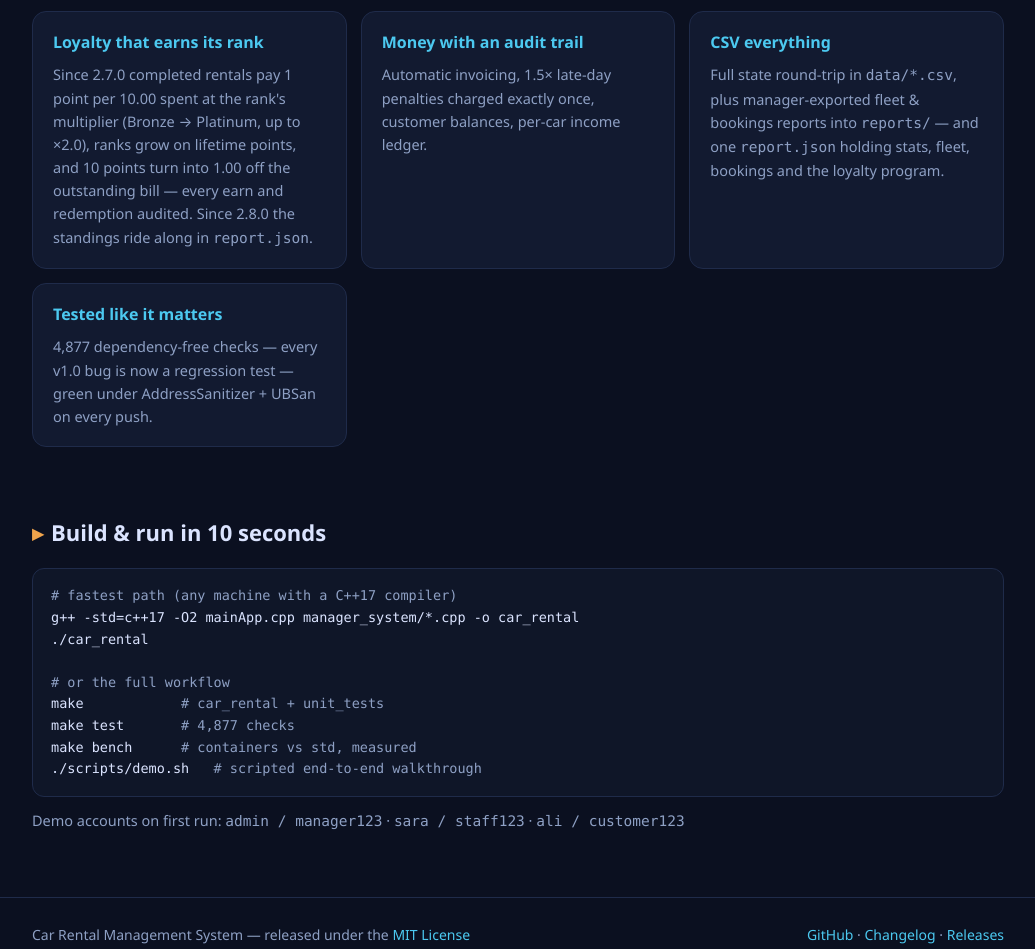
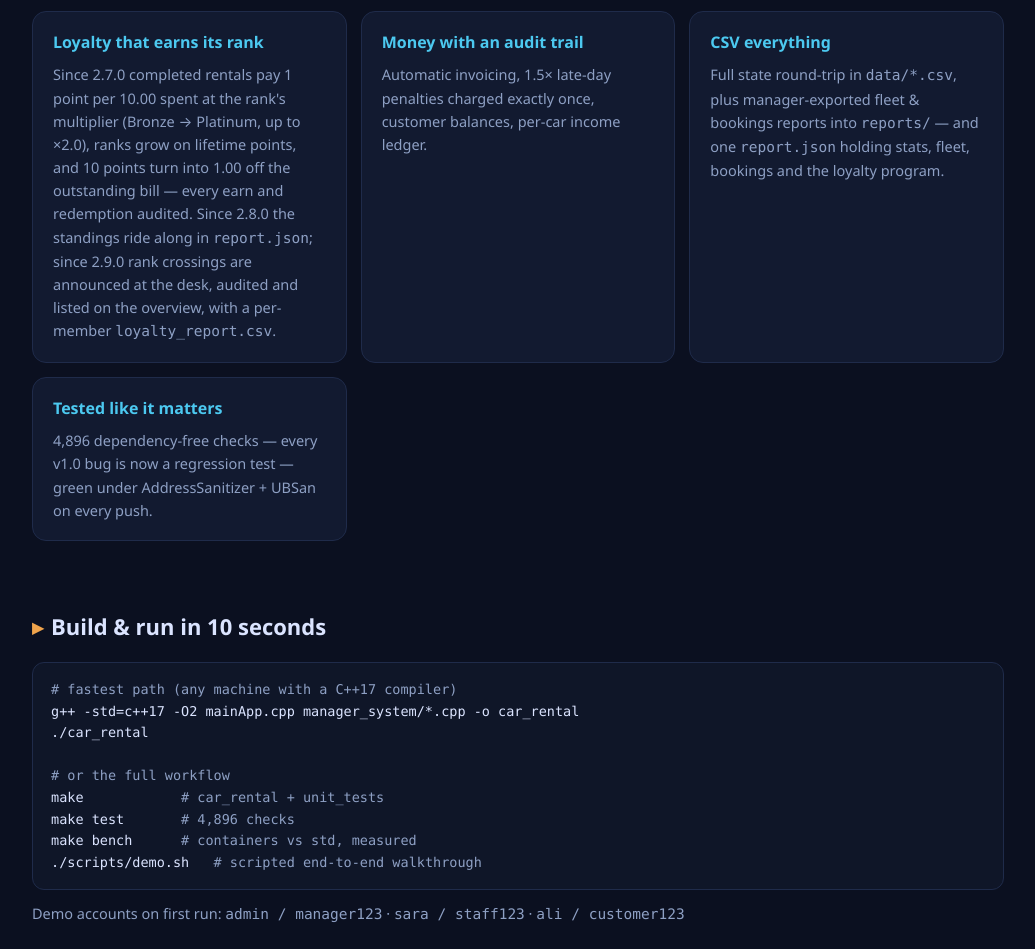
Before and after one commit to Abolfazlrwm/Car-Rental-System, a plain HTML site: page docs-site/index.html in a window 1280 px wide. Shown: the part 1400-2349 px from the top of the page, without its empty margins (122-1157 px from the left). Drawn offline with Linux system fonts and the light colour scheme.

Commit message:
docs: loyalty CSV report and rank-up notifications for 2.9.0
CHANGELOG gains the 2.9.0 entry; DATA_FORMATS documents
loyalty_report.csv column by column; USAGE covers the desk
announcement, the overview's recent rank-ups and the fourth report
file (and fixes two stale option numbers); README flag, badge
(4,896 checks) and roadmap updated; the landing page tells the
fuller loyalty story.

```diff
--- a/docs-site/index.html
+++ b/docs-site/index.html
@@ -104,7 +104,7 @@
     </p>
     <div class="badges">
       <span class="badge">C++17</span>
-      <span class="badge"><b>4,877</b> checks</span>
+      <span class="badge"><b>4,896</b> checks</span>
       <span class="badge">ASan leak-free</span>
       <span class="badge">GCC · Clang · MSVC</span>
       <span class="badge">MIT</span>
@@ -121,7 +121,7 @@
   <div class="wrap">
     <div class="stat-row">
       <div class="stat"><div class="num">4</div><div class="lbl">hand-written containers</div></div>
-      <div class="stat"><div class="num">4,877</div><div class="lbl">unit-test checks</div></div>
+      <div class="stat"><div class="num">4,896</div><div class="lbl">unit-test checks</div></div>
       <div class="stat"><div class="num">0</div><div class="lbl">third-party dependencies</div></div>
       <div class="stat"><div class="num">22</div><div class="lbl">AVL height at 400k keys (bound ~25)</div></div>
     </div>
@@ -148,10 +148,10 @@
       <div class="card"><h3>Real calendar dates</h3><p>Bookings, returns and maintenance logs speak strict <code>YYYY-MM-DD</code> — leap years included. Data files from older versions still load.</p></div>
       <div class="card"><h3>Security done properly</h3><p>Salted SHA-256 password hashing verified against official FIPS 180-4 vectors, auto-lockout after 3 failed logins — and since 2.5.0 a 7-permission matrix enforced inside the facade, with every privileged action and denial landing in an append-only audit trail.</p></div>
       <div class="card"><h3>Booking rules that hold</h3><p>Date-range overlap rejection, earliest-pickup-first scheduling with FIFO ties, renewal blocked while others wait — and since 2.6.0 a per-car waitlist that auto-books the best-fitting wish the moment a return frees the window.</p></div>
-      <div class="card"><h3>Loyalty that earns its rank</h3><p>Since 2.7.0 completed rentals pay 1 point per 10.00 spent at the rank's multiplier (Bronze → Platinum, up to ×2.0), ranks grow on lifetime points, and 10 points turn into 1.00 off the outstanding bill — every earn and redemption audited. Since 2.8.0 the standings ride along in <code>report.json</code>.</p></div>
+      <div class="card"><h3>Loyalty that earns its rank</h3><p>Since 2.7.0 completed rentals pay 1 point per 10.00 spent at the rank's multiplier (Bronze → Platinum, up to ×2.0), ranks grow on lifetime points, and 10 points turn into 1.00 off the outstanding bill — every earn and redemption audited. Since 2.8.0 the standings ride along in <code>report.json</code>; since 2.9.0 rank crossings are announced at the desk, audited and listed on the overview, with a per-member <code>loyalty_report.csv</code>.</p></div>
       <div class="card"><h3>Money with an audit trail</h3><p>Automatic invoicing, 1.5× late-day penalties charged exactly once, customer balances, per-car income ledger.</p></div>
       <div class="card"><h3>CSV everything</h3><p>Full state round-trip in <code>data/*.csv</code>, plus manager-exported fleet &amp; bookings reports into <code>reports/</code> — and one <code>report.json</code> holding stats, fleet, bookings and the loyalty program.</p></div>
-      <div class="card"><h3>Tested like it matters</h3><p>4,877 dependency-free checks — every v1.0 bug is now a regression test — green under AddressSanitizer + UBSan on every push.</p></div>
+      <div class="card"><h3>Tested like it matters</h3><p>4,896 dependency-free checks — every v1.0 bug is now a regression test — green under AddressSanitizer + UBSan on every push.</p></div>
     </div>
   </div>
 </section>
@@ -165,7 +165,7 @@ g++ -std=c++17 -O2 mainApp.cpp manager_system/*.cpp -o car_rental
 
 <span class="c"># or the full workflow</span>
 make            <span class="c"># car_rental + unit_tests</span>
-make test       <span class="c"># 4,877 checks</span>
+make test       <span class="c"># 4,896 checks</span>
 make bench      <span class="c"># containers vs std, measured</span>
 ./scripts/demo.sh   <span class="c"># scripted end-to-end walkthrough</span></pre>
     <p style="color:var(--muted); margin-top:12px; font-size:14.5px;">
```
Also changed, not shown: 4 other files.
